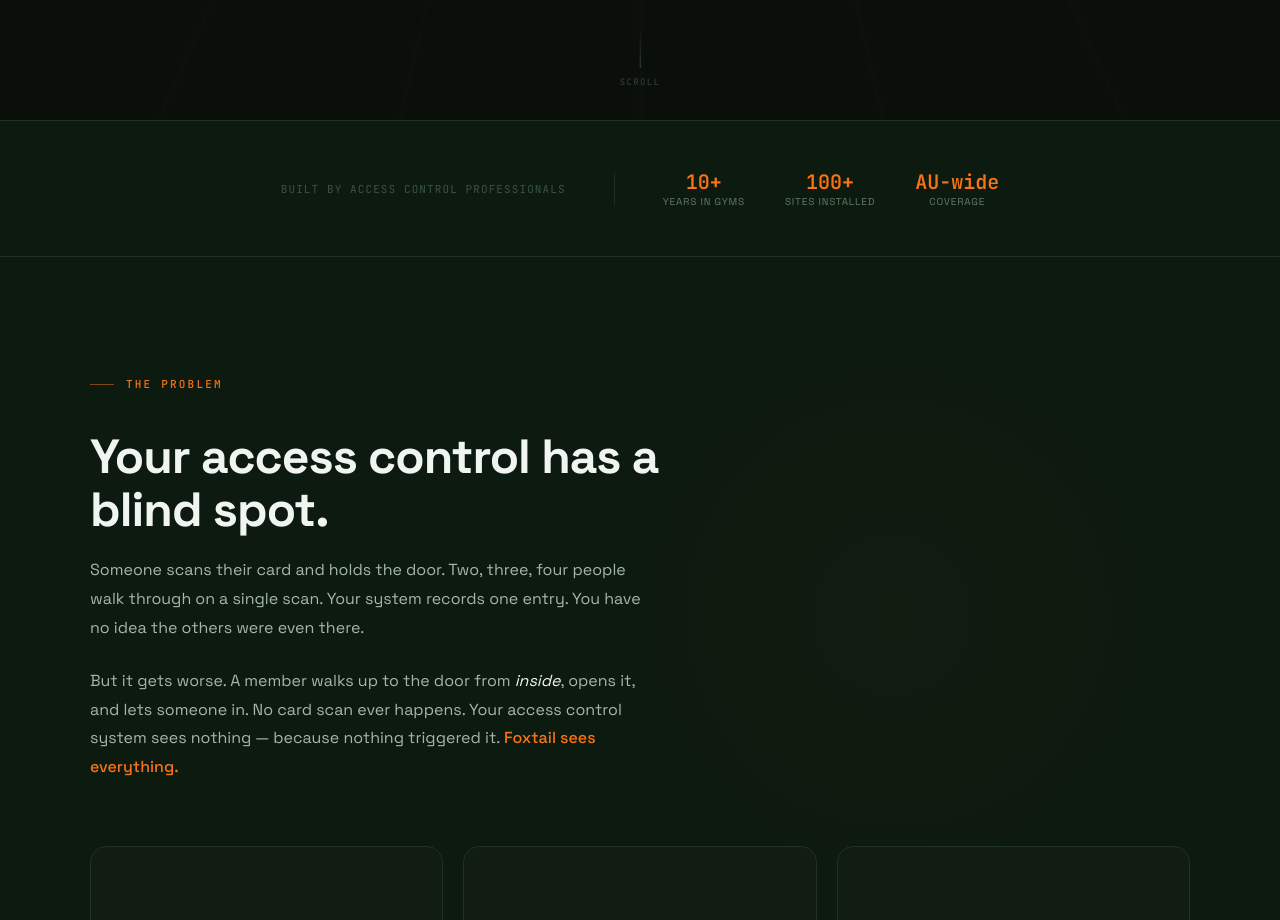
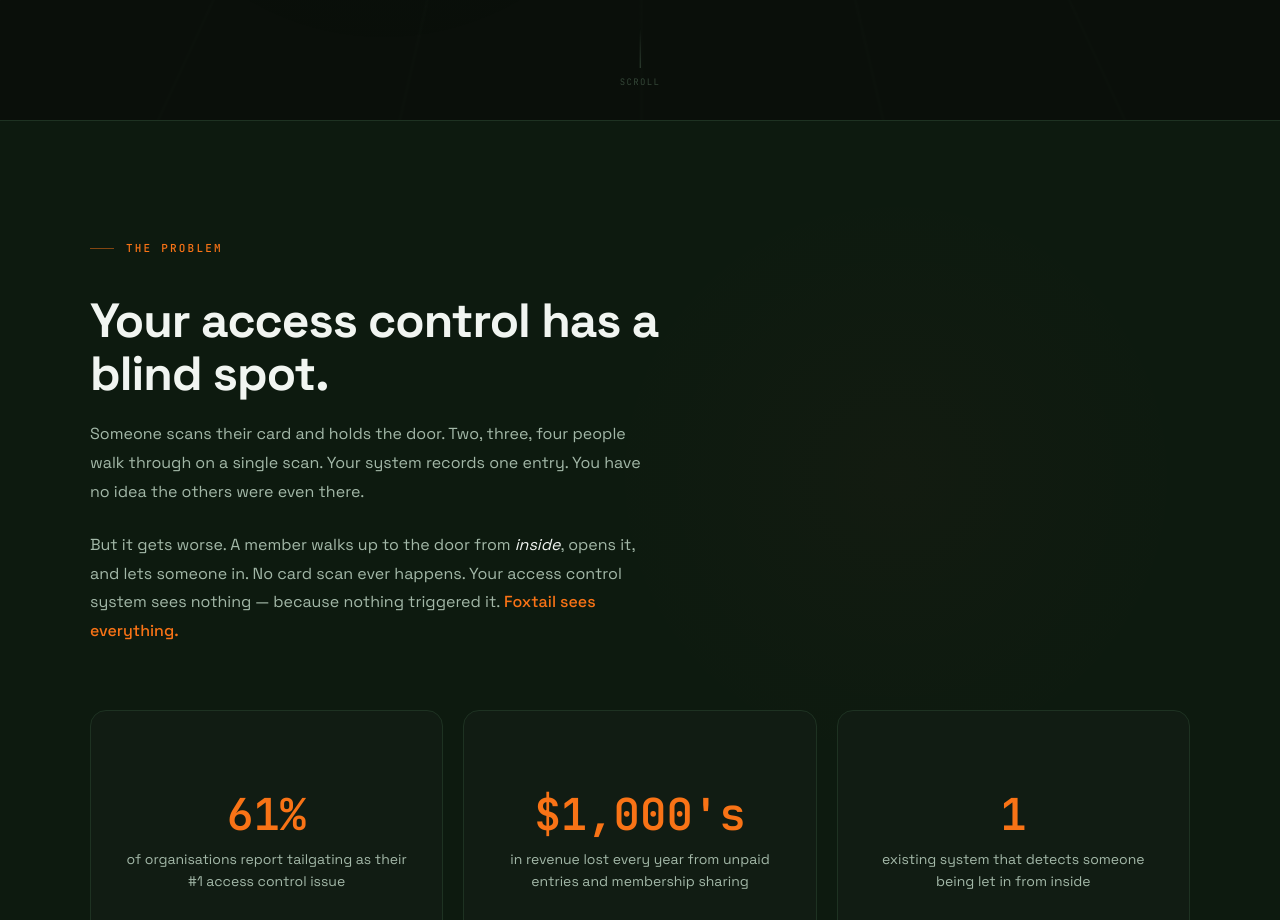
Before and after one commit to mitchpearce94-afk/foxtail-website, a React (Vite) app: page / in a window 1280 px wide. Shown: the part 880-1800 px from the top of the page. Built offline with nearby package versions, Linux system fonts and the light colour scheme.

Commit message:
fix: remove social proof banner — no track record to claim yet

```diff
--- a/src/App.jsx
+++ b/src/App.jsx
@@ -255,28 +255,6 @@ function HomePage({ setPage }) {
         <div className="fx-scroll-indicator" style={{ position: "absolute", bottom: 32, left: "50%", transform: "translateX(-50%)", display: "flex", flexDirection: "column", alignItems: "center", gap: 8, opacity: heroOpacity * 0.5 }}>
           <div style={{ width: 1, height: 40, background: `linear-gradient(to bottom, transparent, ${C.t3})` }} />
           <span style={{ fontFamily: "'JetBrains Mono', monospace", fontSize: 9, color: C.t3, letterSpacing: "0.15em" }}>SCROLL</span>
-        </div>
-      </section>
-
-      {/* SOCIAL PROOF */}
-      <section className="fx-section" style={{ padding: mobile ? "40px 20px" : "48px 48px", borderTop: `1px solid ${C.border}`, background: C.forest }}>
-        <div style={{ maxWidth: 1100, margin: "0 auto", display: "flex", alignItems: "center", justifyContent: "center", gap: mobile ? 24 : 48, flexWrap: "wrap" }}>
-          <span style={{ fontFamily: "'JetBrains Mono', monospace", fontSize: 11, color: C.t4, letterSpacing: "0.1em", textTransform: "uppercase" }}>Built by access control professionals</span>
-          <div style={{ width: 1, height: 32, background: C.border, display: mobile ? "none" : "block" }} />
-          <div style={{ display: "flex", gap: mobile ? 24 : 40, alignItems: "center" }}>
-            <div style={{ textAlign: "center" }}>
-              <div style={{ fontFamily: "'JetBrains Mono', monospace", fontSize: 20, fontWeight: 700, color: C.fox }}>10+</div>
-              <div style={{ fontSize: 10, color: C.t3, textTransform: "uppercase", letterSpacing: "0.08em" }}>Years in gyms</div>
-            </div>
-            <div style={{ textAlign: "center" }}>
-              <div style={{ fontFamily: "'JetBrains Mono', monospace", fontSize: 20, fontWeight: 700, color: C.fox }}>100+</div>
-              <div style={{ fontSize: 10, color: C.t3, textTransform: "uppercase", letterSpacing: "0.08em" }}>Sites installed</div>
-            </div>
-            <div style={{ textAlign: "center" }}>
-              <div style={{ fontFamily: "'JetBrains Mono', monospace", fontSize: 20, fontWeight: 700, color: C.fox }}>AU-wide</div>
-              <div style={{ fontSize: 10, color: C.t3, textTransform: "uppercase", letterSpacing: "0.08em" }}>Coverage</div>
-            </div>
-          </div>
         </div>
       </section>
 
```
